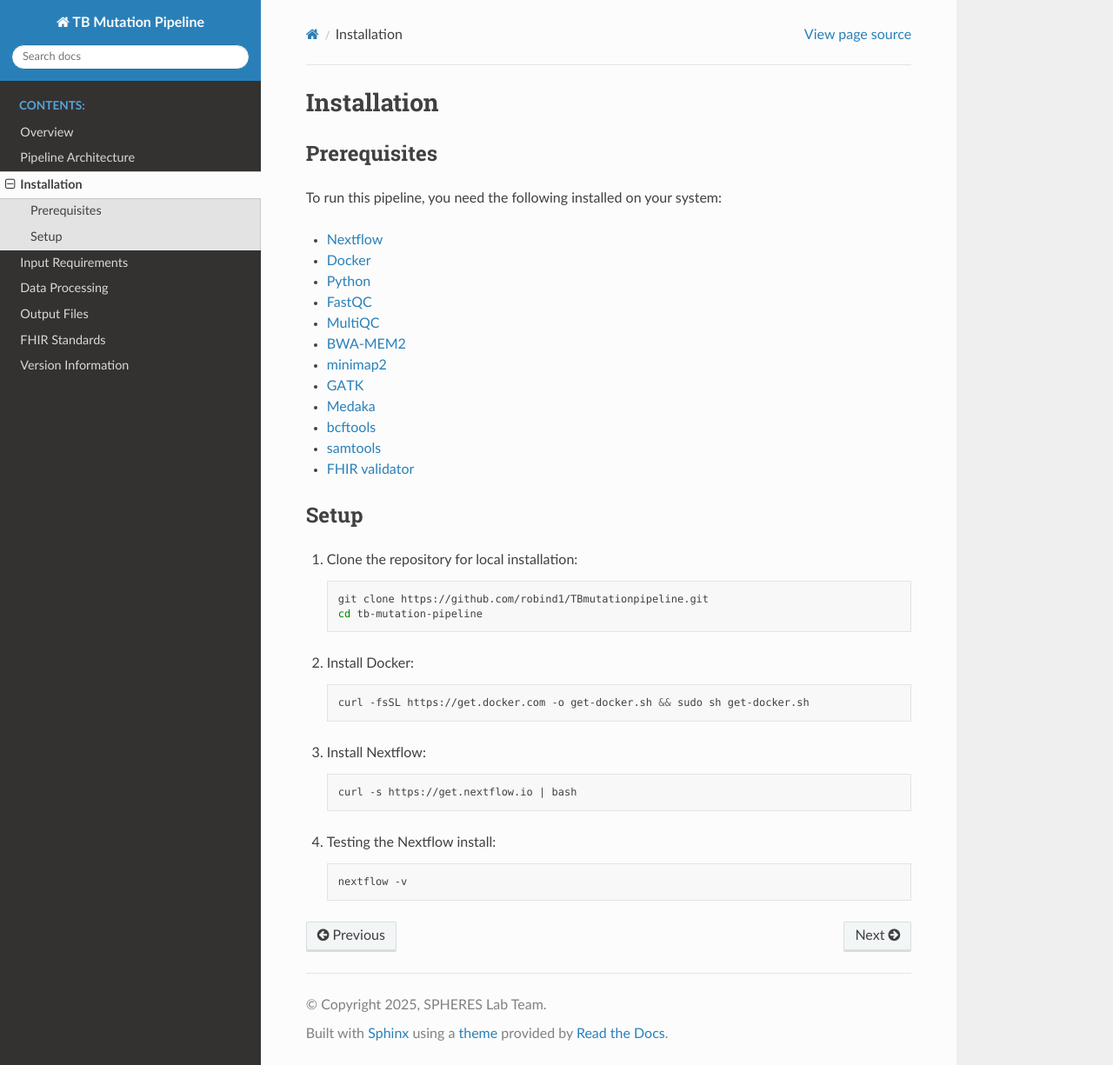
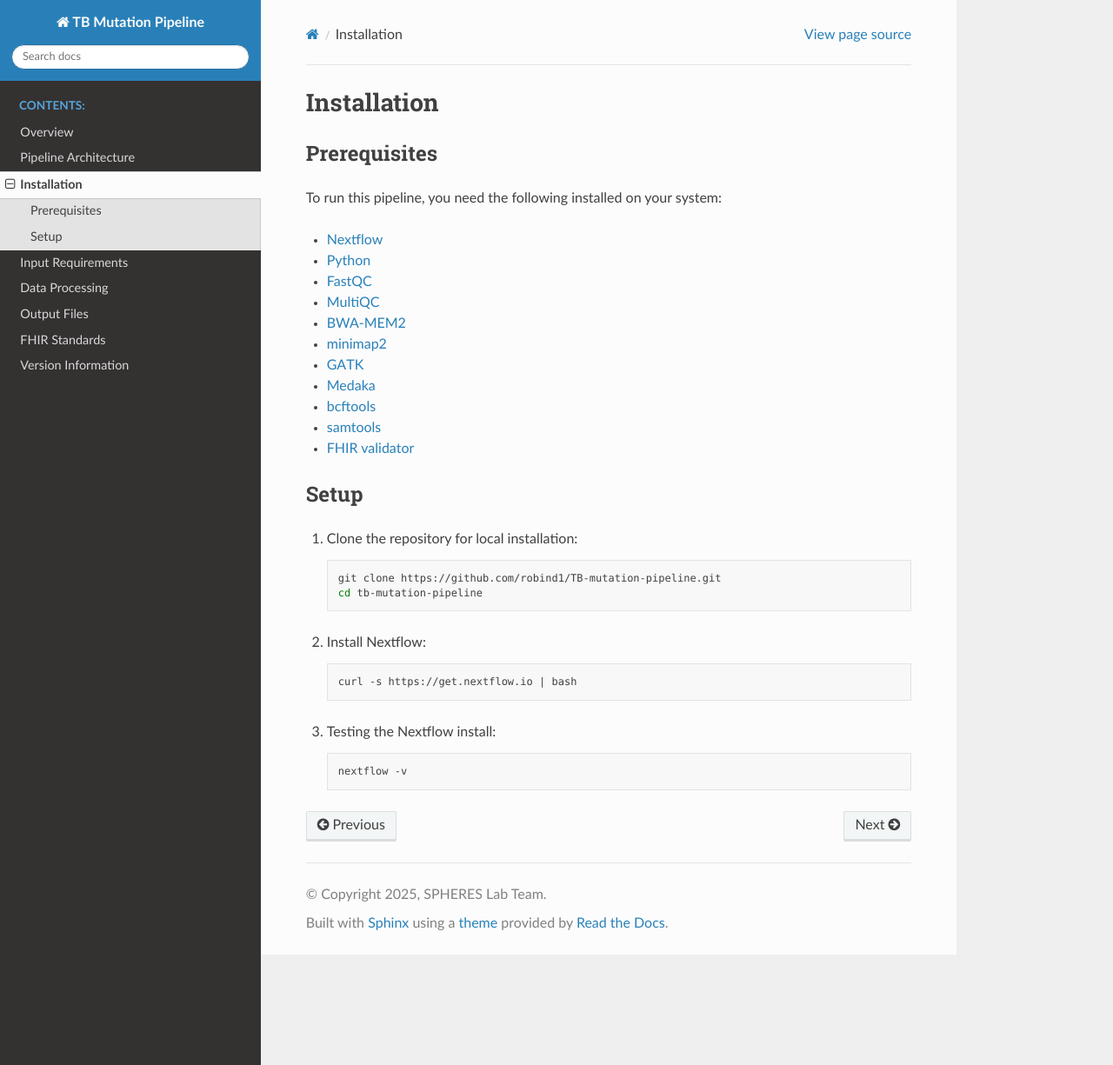
Before and after one commit to robind1/TB-pipeline-docs, a Sphinx documentation site: the page built from docs/source/installation.md, in a window 1280 px wide and 1225 px high. Shown: the whole window at 87% size. Built offline with Sphinx 7.4.7 and the Read the Docs theme 3.1.0, drawn with Linux system fonts in a browser that asks for light colours.

Commit message:
Update installation.md

````diff
--- a/docs/source/installation.md
+++ b/docs/source/installation.md
@@ -4,7 +4,6 @@
 To run this pipeline, you need the following installed on your system:
 
 *   [Nextflow](https://www.nextflow.io/)
-*   [Docker](https://www.docker.com/)
 *   [Python](https://www.python.org/)
 *   [FastQC](https://github.com/s-andrews/FastQC)
 *   [MultiQC](https://github.com/MultiQC/MultiQC)
@@ -19,19 +18,14 @@
 ## Setup
 1.  Clone the repository for local installation:
     ```bash
-    git clone https://github.com/robind1/TBmutationpipeline.git
+    git clone https://github.com/robind1/TB-mutation-pipeline.git
     cd tb-mutation-pipeline
     ```
-2.  Install Docker:
-    ```bash
-    curl -fsSL https://get.docker.com -o get-docker.sh && sudo sh get-docker.sh
-    ```
-3.  Install Nextflow:
+2.  Install Nextflow:
     ```bash
     curl -s https://get.nextflow.io | bash
     ```
-4.  Testing the Nextflow install:
+3.  Testing the Nextflow install:
     ```bash
     nextflow -v
-
     ```
````
